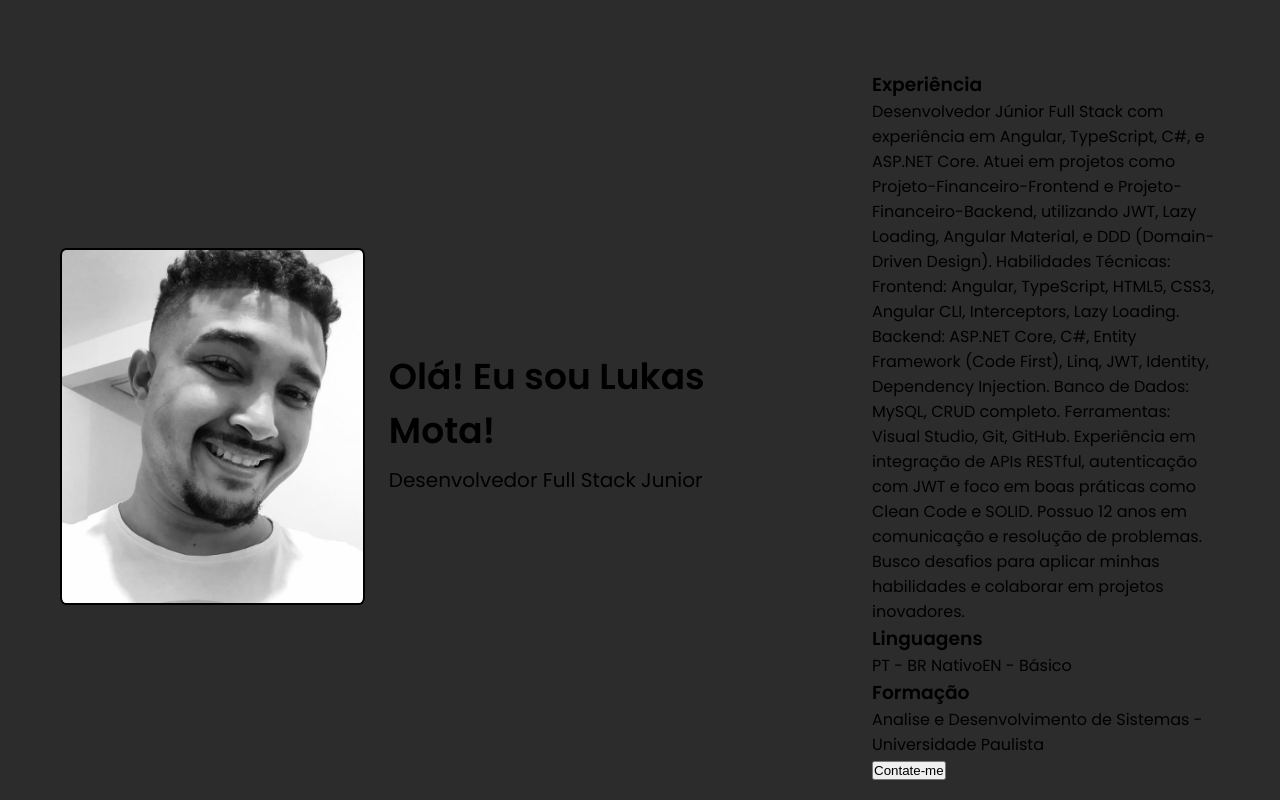
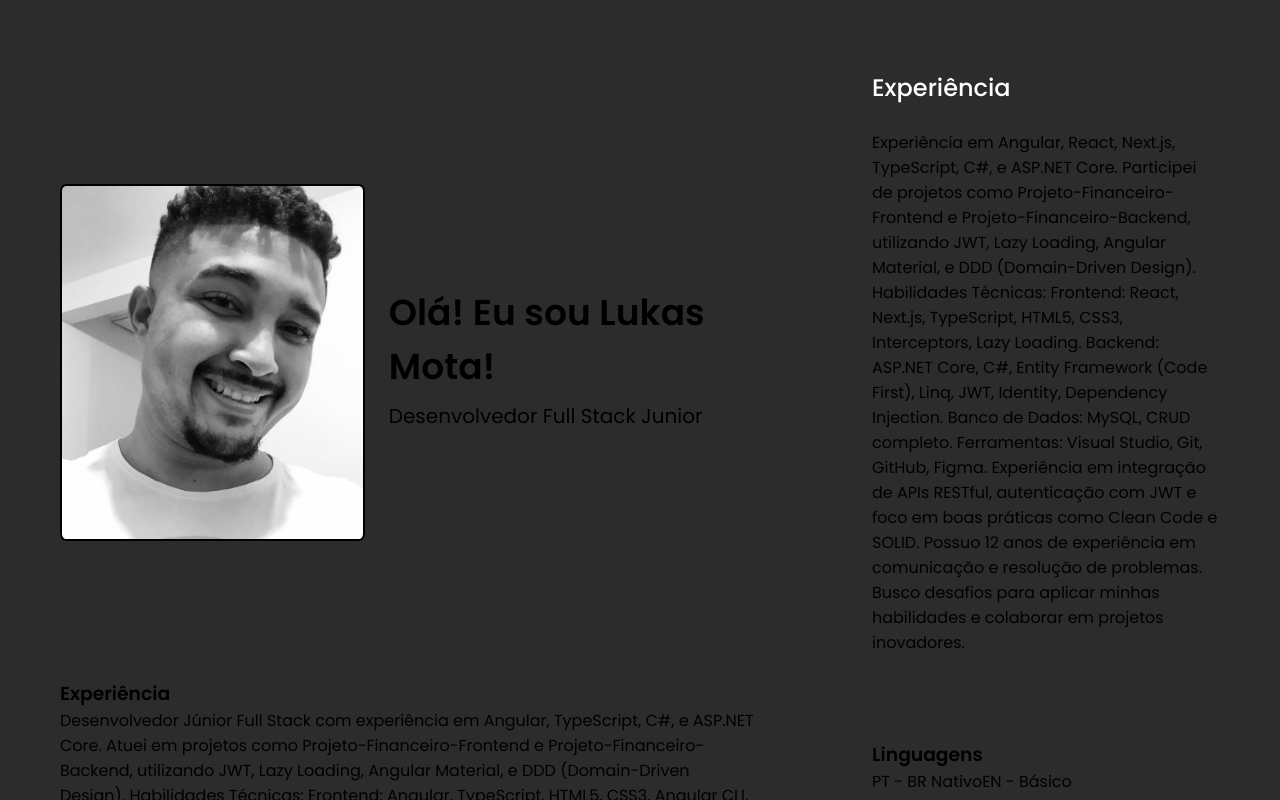
Before and after one commit to Lukascumk/Portifolio, a Next.js app in the folder my-portifolio/: page / in a window 1280 px wide. Built offline with nearby package versions, Linux system fonts and the light colour scheme.

Commit message:
insercao da sectionTitle

```diff
--- /dev/null
+++ b/my-portifolio/src/app/components/experience/experience.scss
@@ -0,0 +1,24 @@
+.experience {
+  display: flex;
+  flex-direction: column;
+  align-items: center;
+
+  grid-area: experience;
+
+  p {
+    font-weight: 300;
+    font-size: 18px;
+    line-height: 28px;
+    color: var(--text-secondary);
+    text-align: center;
+  }
+  @media (min-width: 768px) {
+    align-items: flex-start;
+    p {
+      font-weight: 300;
+      font-size: 24px;
+      line-height: 28px;
+      text-align: start;
+    }
+  }
+}
--- /dev/null
+++ b/my-portifolio/src/app/components/experience/experience.tsx
@@ -0,0 +1,25 @@
+import { SectionTitle } from "../sectionTitle/section-title";
+import "./experience.scss"
+
+export function Experience() {
+  return (
+    <div className="experiencia">
+      <SectionTitle text="Experiência"/>
+      <p>
+        Experiência em Angular, React, Next.js, TypeScript, C#, e ASP.NET Core.
+        Participei de projetos como Projeto-Financeiro-Frontend e
+        Projeto-Financeiro-Backend, utilizando JWT, Lazy Loading, Angular
+        Material, e DDD (Domain-Driven Design). Habilidades Técnicas: Frontend:
+        React, Next.js, TypeScript, HTML5, CSS3, Interceptors, Lazy Loading.
+        Backend: ASP.NET Core, C#, Entity Framework (Code First), Linq, JWT,
+        Identity, Dependency Injection. Banco de Dados: MySQL, CRUD completo.
+        Ferramentas: Visual Studio, Git, GitHub, Figma. Experiência em
+        integração de APIs RESTful, autenticação com JWT e foco em boas práticas
+        como Clean Code e SOLID. Possuo 12 anos de experiência em comunicação e
+        resolução de problemas. Busco desafios para aplicar minhas habilidades e
+        colaborar em projetos inovadores.
+      </p>
+      <div className="experience-time"></div>
+    </div>
+  );
+}
--- /dev/null
+++ b/my-portifolio/src/app/components/sectionTitle/section-title.scss
@@ -0,0 +1,16 @@
+.section-title {
+  font-weight: 500;
+  font-size: 18px;
+  line-height: 28px;
+  text-align: center;
+  color: var(--text-primary);
+  margin-bottom: 24px;
+
+  grid-area: experience;
+
+  @media (min-width: 768px) {
+    font-size: 24px;
+    line-height: 36px;
+    text-align: start;
+  }
+}
--- /dev/null
+++ b/my-portifolio/src/app/components/sectionTitle/section-title.tsx
@@ -0,0 +1,9 @@
+import "./section-title.scss"
+interface SectionTitleProps{
+    text:string
+}
+export function SectionTitle( {text} : SectionTitleProps ){
+    return (
+        <h3 className="section-title">{text}</h3>
+    )
+}
--- a/my-portifolio/src/app/layout.tsx
+++ b/my-portifolio/src/app/layout.tsx
@@ -3,7 +3,7 @@ import { Poppins } from 'next/font/google';
 
 const inter = Poppins({
   subsets: ['latin'],
-  weight:['400', '500', '600' ]
+  weight:['300','400', '500', '600' ]
 
 });
 
--- a/my-portifolio/src/app/page.tsx
+++ b/my-portifolio/src/app/page.tsx
@@ -1,3 +1,4 @@
+import { Experience } from "./components/experience/experience";
 import { Header } from "./components/header/header";
 import "./styles/home.scss"
 
@@ -5,6 +6,7 @@ export default function Home() {
   return (
     <main className="container">
       <Header/>
+      <Experience/>
         <div className="experiencia">
           <h3>Experiência</h3>
           <p>
@@ -23,7 +25,8 @@ export default function Home() {
             desafios para aplicar minhas habilidades e colaborar em projetos
             inovadores.
           </p>
-          <div className="experience-time"></div>
+        <div className="experience-time"></div>
+        </div>
           <div className="infos">
             <h3> Linguagens</h3>
             <div className="linguagens-info">
@@ -41,7 +44,7 @@ export default function Home() {
               <button> Contate-me</button>
             </div>
           </div>
-        </div>
+
 
     </main>
   );
--- a/my-portifolio/src/app/styles/home.scss
+++ b/my-portifolio/src/app/styles/home.scss
@@ -1,6 +1,7 @@
 .container {
   padding: 40px 32px;
   display: grid;
+  gap: 24px;
   grid-template-rows: repeat(4, auto);
   grid-template-areas:
     "header"
```
